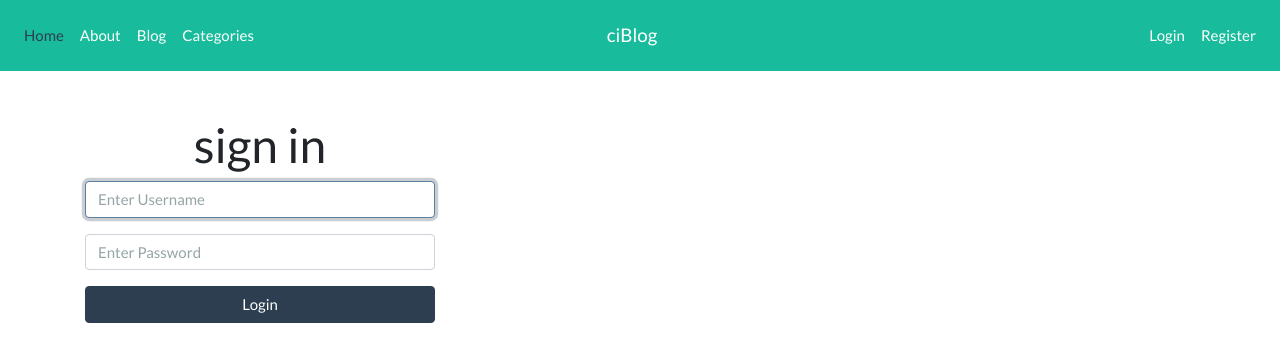
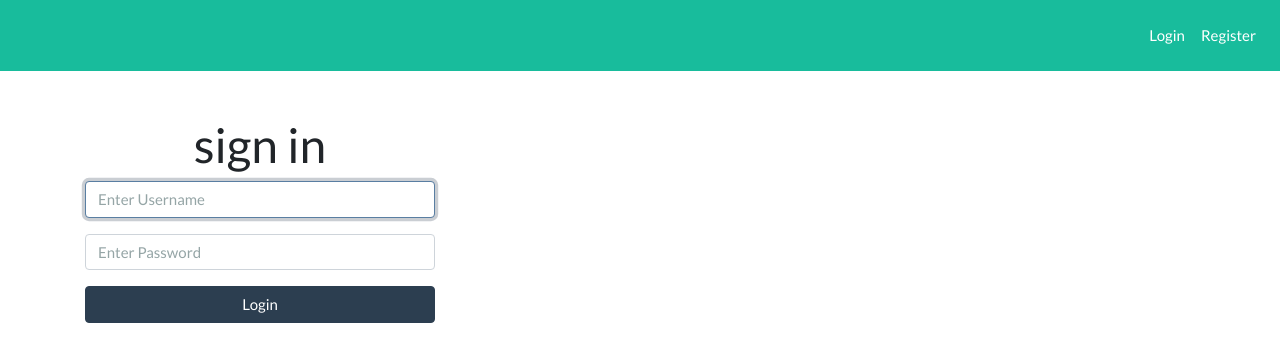
Before and after one commit to Damian2512/Codeigniter, a CodeIgniter app: page /database/index.php/users/login in a window 1280 px wide. Shown: the top 362 px of the page. Run offline with CodeIgniter, Linux system fonts and the light colour scheme; some libraries are stand-ins or nearby versions.

Commit message:
login redirect update

```diff
--- a/application/config/routes.php
+++ b/application/config/routes.php
@@ -6,6 +6,8 @@ $route['posts/create'] = 'posts/create';
 $route['posts/update'] = 'posts/update';
 $route['posts/(:any)'] = 'posts/view/$1';
 $route['posts'] = 'posts/index';
+
+
 
 
 $route['default_controller'] = 'pages/view';
--- a/application/views/templates/header.php
+++ b/application/views/templates/header.php
@@ -17,6 +17,7 @@
 <body>
 <nav class="navbar navbar-expand-md navbar-dark bg-dark">
 	<div class="navbar-collapse collapse w-100 order-1 order-md-0 dual-collapse2">
+		<?php if ($this->session->userdata('logged_in')) : ?>
 		<ul class="navbar-nav mr-auto">
 			<li class="nav-item active"><a class="nav-link" href="<?php echo base_url(); ?>">Home</a></li>
 			<li class="nav-item"><a class="nav-link" href="<?php echo base_url(); ?>about">About</a></li>
@@ -24,12 +25,7 @@
 			<li class="nav-item"><a class="nav-link" href="<?php echo base_url(); ?>categories">Categories</a></li>
 		</ul>
 	</div>
-	<div class="mx-auto order-0">
-		<a class="navbar-brand" href="<?php echo base_url(); ?>">ciBlog</a>
-		<button class="navbar-toggler" type="button" data-toggle="collapse" data-target=".dual-collapse2">
-			<span class="navbar-toggler-icon"></span>
-		</button>
-	</div>
+	<?php endif; ?>
 	<div class="navbar-collapse collapse w-100 order-3 dual-collapse2">
 		<ul class="navbar-nav ml-auto">
 			<?php if (!$this->session->userdata('logged_in')) : ?>
```
